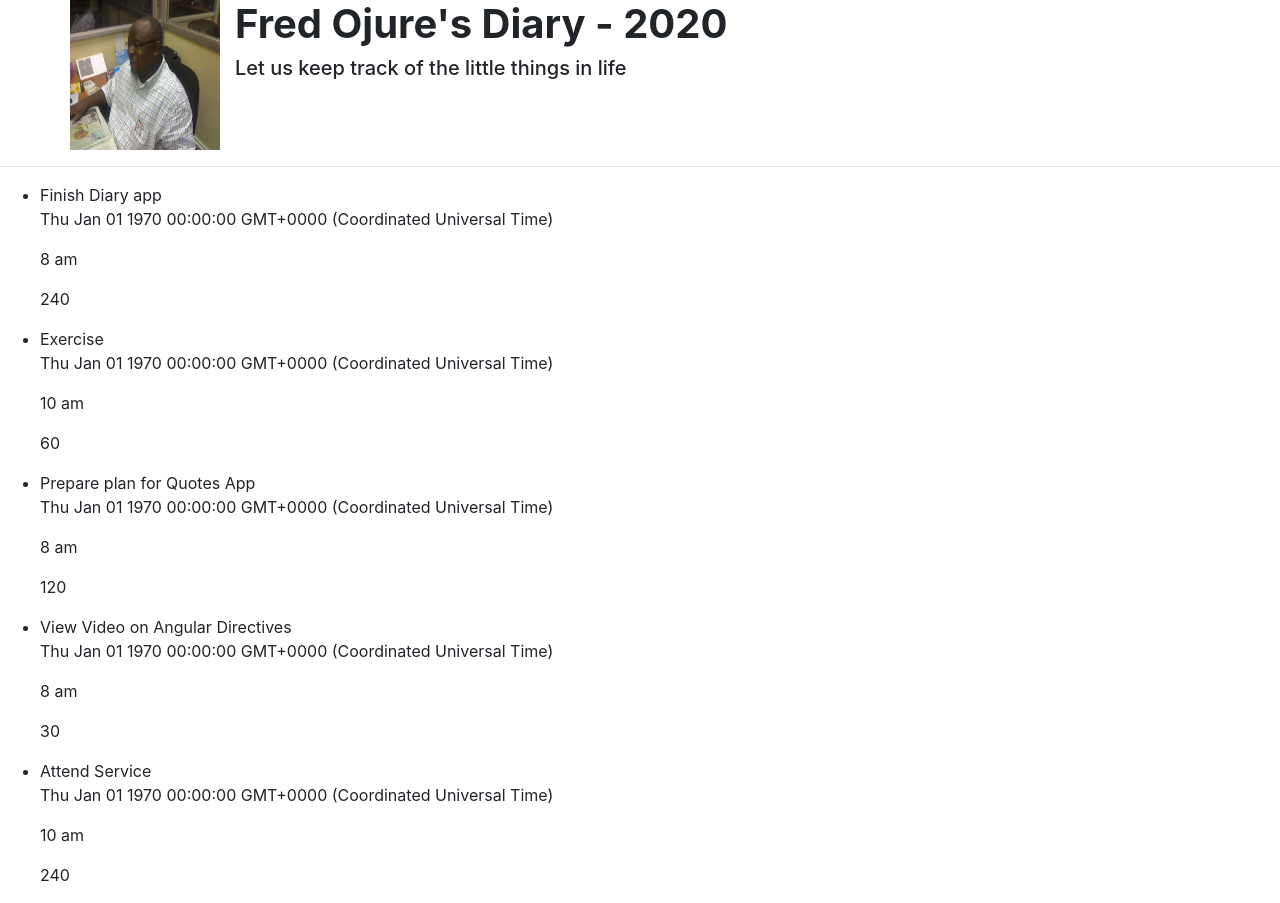
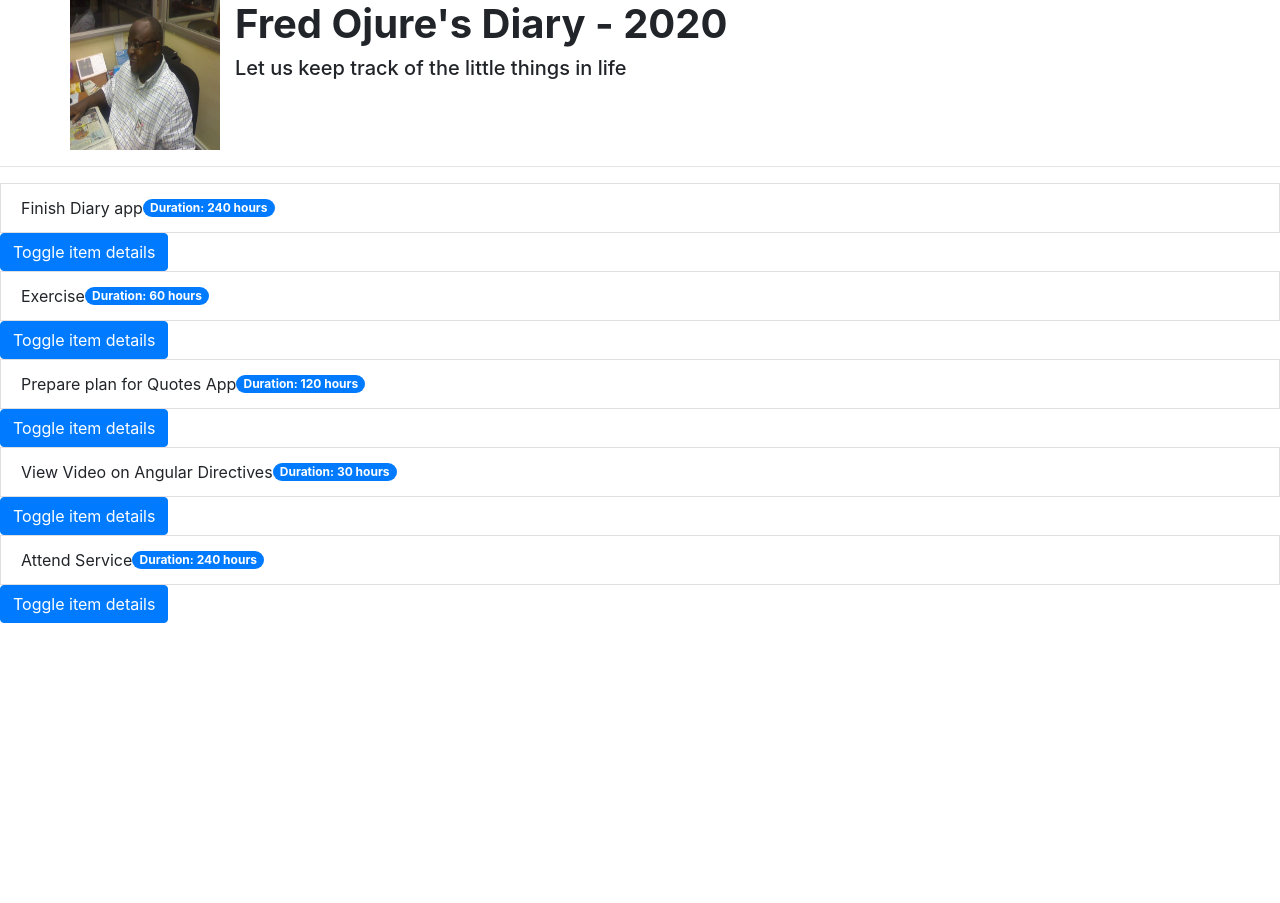
Before and after one commit to OjureFred/Dairy, an Angular app: page / in a window 1280 px wide. After the commit the page ends 800 px from the top, so only its background shows below. Built offline with nearby package versions, Linux system fonts and the light colour scheme.

Commit message:
Added code to toggle diary item details and span to show duration next to title

```diff
--- a/src/app/diary-item-detail/diary-item-detail.component.html
+++ b/src/app/diary-item-detail/diary-item-detail.component.html
@@ -1,3 +1,3 @@
-<p>{{diaryItem.date}}</p>
-<p>{{diaryItem.startTime}}</p>
-<p>{{diaryItem.duration}}</p>
+<p>Date: {{diaryItem.date}}</p>
+<p>Start Time:{{diaryItem.startTime}}</p>
+<p>Duration: {{diaryItem.duration}}</p>
--- a/src/app/diary-item.ts
+++ b/src/app/diary-item.ts
@@ -1,7 +1,8 @@
 export class DiaryItem {
-    id: number;
-    title: string;
-    date: Date;
-    startTime: string;
-    duration: number;
+    showDetails: boolean;
+
+    constructor(public id: number, public title: string, public date: Date, public startTime: string, public duration: number) {
+        this.showDetails = false;
+    }
+
 }
--- a/src/app/diary/diary.component.css
+++ b/src/app/diary/diary.component.css
@@ -0,0 +1,5 @@
+.diarydetails {
+    background-color: bisque;
+    border: blue;
+    color: darkblue;
+}
--- a/src/app/diary/diary.component.html
+++ b/src/app/diary/diary.component.html
@@ -1,9 +1,14 @@
 <hr />
-<ul>
-  <li *ngFor="let diaryItem of diaryItems">
+<ul class='list-group'>
+  <div *ngFor="let diaryItem of diaryItems, let i = index" class="diarydetail">
+  <li class='list-group-item d-flex align-items-center'>
+
   {{
     diaryItem.title
   }}
-  <app-diary-item-detail [diaryItem]='diaryItem'></app-diary-item-detail>
-  </li>
+  <span class="badge badge-primary badge-pill">  Duration: {{diaryItem.duration}} hours</span>
+</li>
+<button (click)='toggleDetails(i)' class='btn btn-primary'>Toggle item details</button>
+<app-diary-item-detail *ngIf='diaryItem.showDetails' [diaryItem]='diaryItem'></app-diary-item-detail>
+  </div>
 </ul>
--- a/src/app/diary/diary.component.ts
+++ b/src/app/diary/diary.component.ts
@@ -8,12 +8,16 @@ import { DiaryItem } from './../diary-item';
 })
 export class DiaryComponent implements OnInit {
   diaryItems: DiaryItem[] = [
-    { id: 1, title: 'Finish Diary app', date: new Date(2020 / 6 / 12), startTime: '8 am', duration: 240 },
-    { id: 2, title: 'Exercise', date: new Date(2020 / 6 / 12), startTime: '10 am', duration: 60 },
-    { id: 3, title: 'Prepare plan for Quotes App', date: new Date(2020 / 6 / 13), startTime: '8 am', duration: 120 },
-    { id: 4, title: 'View Video on Angular Directives', date: new Date(2020 / 6 / 14), startTime: '8 am', duration: 30 },
-    { id: 5, title: 'Attend Service', date: new Date(2020 / 6 / 14), startTime: '10 am', duration: 240 }
+    new DiaryItem(1, 'Finish Diary app', new Date(2020 / 6/ 12), '8 am',240),
+    new DiaryItem(2, 'Exercise', new Date(2020 / 6/ 12), '10 am', 60),
+    new DiaryItem(3, 'Prepare plan for Quotes App', new Date(2020 / 6 / 13), '8 am', 120),
+    new DiaryItem(4, 'View Video on Angular Directives', new Date(2020 / 6 / 14), '8 am', 30),
+    new DiaryItem(5, 'Attend Service', new Date(2020 / 6 / 14), '10 am', 240)
   ];
+
+  toggleDetails(index) {
+    this.diaryItems[index].showDetails = !this.diaryItems[index].showDetails;
+  }
 
   constructor() { }
 
```
